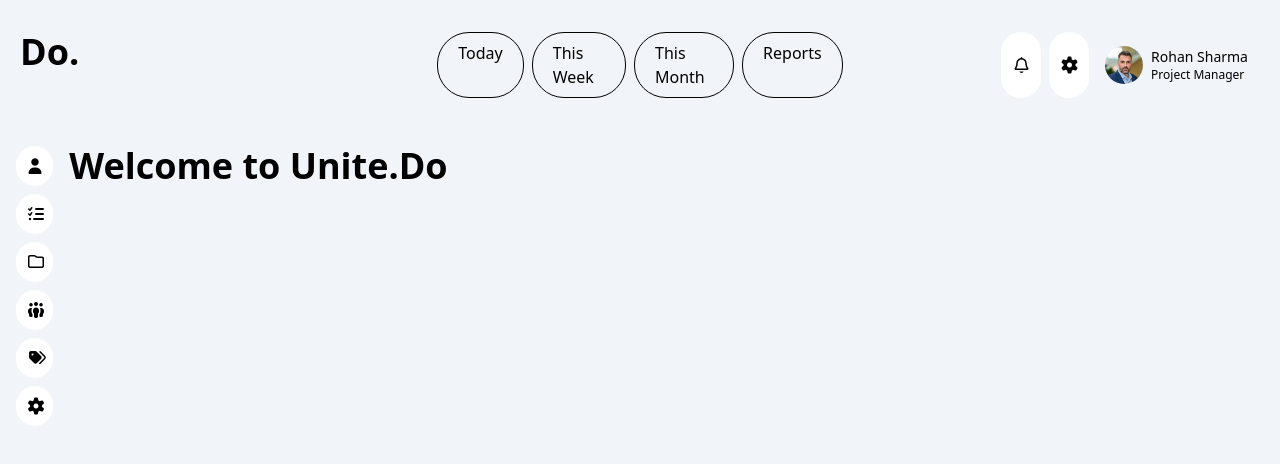
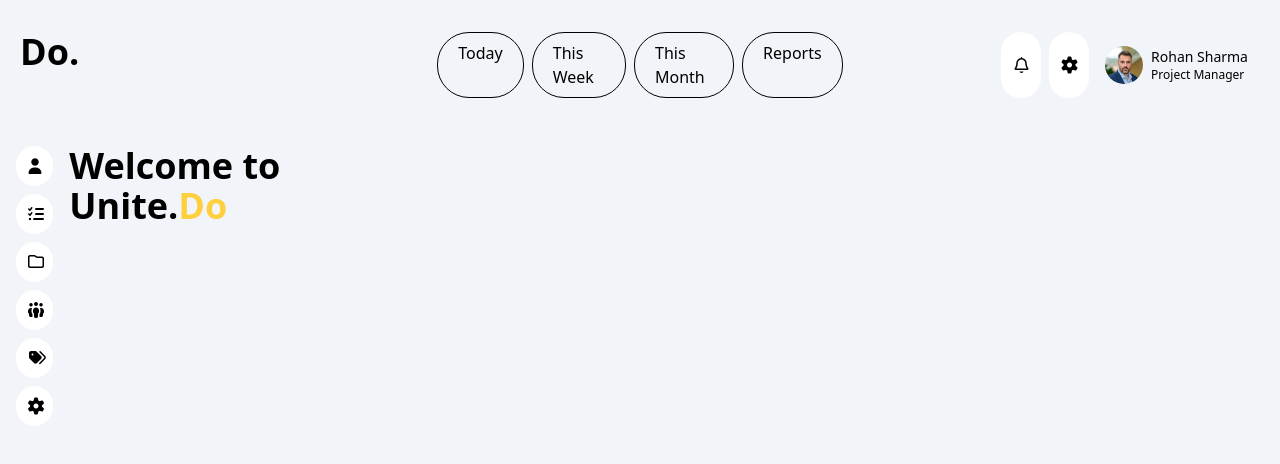
Before and after one commit to TheLinuxGuy-ssh/Unite.Do, a React (Vite) app: page / in a window 1280 px wide. Shown: the top 464 px of the page. Built offline with nearby package versions, Linux system fonts and the light colour scheme.

Commit message:
dashboard updated

```diff
--- a/src/components/Dashboard.tsx
+++ b/src/components/Dashboard.tsx
@@ -5,7 +5,16 @@ const Dashboard = () => {
         <>
         <div className="dashboard w-full rounded-4xl m-4 ml-0">
         <div className="dashboard-header">
-            <h1 className="text-4xl font-bold">Welcome to Unite.Do</h1>
+            <h1 className="text-4xl font-bold">Welcome to <br /> Unite.<span className="text-[#fecf3e]">Do</span></h1>
+        </div>
+        <div className="dashboard-content">
+            <div className="flex flex-1 m-2 bg-white rounded-4xl">
+
+            </div>
+            <div className="flex flex-1 m-2">
+
+            </div>
+
         </div>
         </div>
         </>
```
